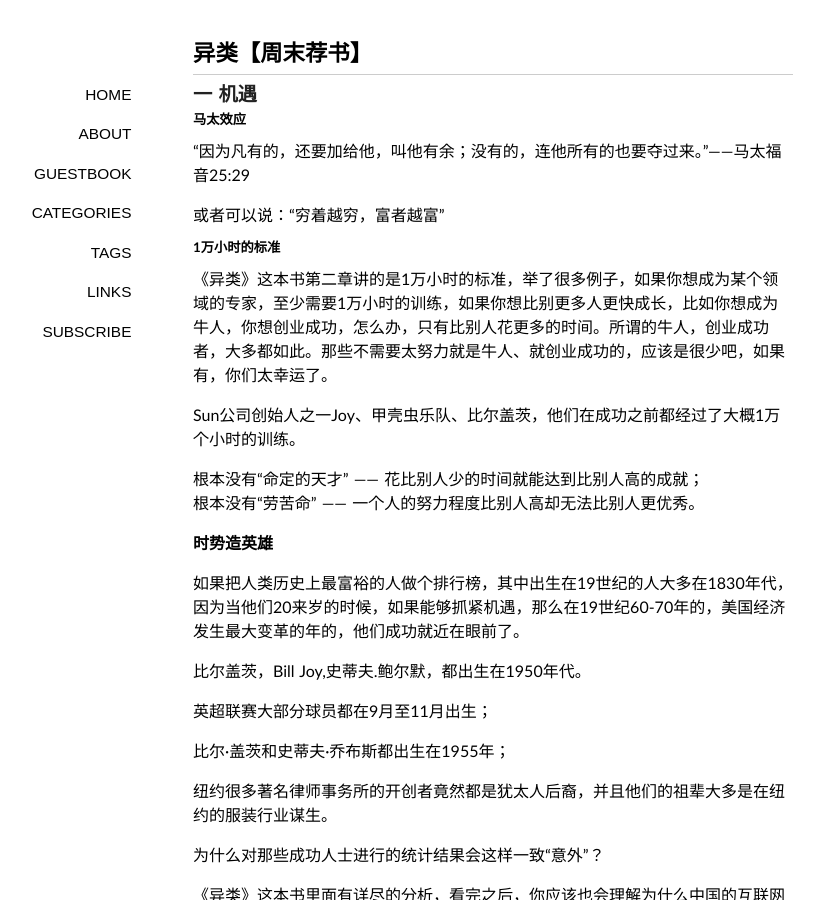
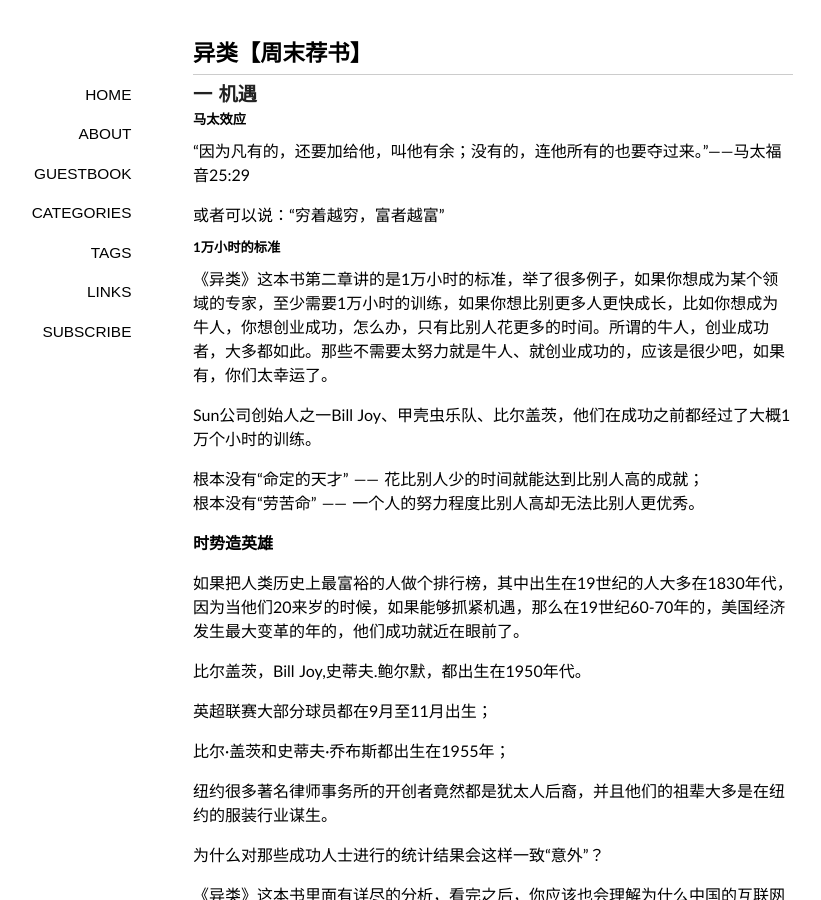
Before and after one commit to wufawei/wufawei.github.com, a Jekyll site: the page built from _posts/201307/2013-07-14-outliers.md, in a window 1280 px wide and 900 px high. Shown: the whole window, without its empty margins (147-968 px from the left). Built offline with Jekyll 4.4.1, drawn with Linux system fonts in a browser that asks for light colours; some web fonts are replaced; Markdown is read by kramdown in place of the engine named in the settings; comment, search, counter and statistics services are not loaded.

Commit message:
adjust format

```diff
--- a/_posts/201307/2013-07-14-outliers.md
+++ b/_posts/201307/2013-07-14-outliers.md
@@ -20,7 +20,7 @@
 ##### 1万小时的标准
 《异类》这本书第二章讲的是1万小时的标准，举了很多例子，如果你想成为某个领域的专家，至少需要1万小时的训练，如果你想比别更多人更快成长，比如你想成为牛人，你想创业成功，怎么办，只有比别人花更多的时间。所谓的牛人，创业成功者，大多都如此。那些不需要太努力就是牛人、就创业成功的，应该是很少吧，如果有，你们太幸运了。
 
-Sun公司创始人之一Joy、甲壳虫乐队、比尔盖茨，他们在成功之前都经过了大概1万个小时的训练。
+Sun公司创始人之一Bill Joy、甲壳虫乐队、比尔盖茨，他们在成功之前都经过了大概1万个小时的训练。
 
 根本没有“命定的天才” ——  花比别人少的时间就能达到比别人高的成就；
 根本没有“劳苦命”    ——   一个人的努力程度比别人高却无法比别人更优秀。
@@ -42,7 +42,7 @@
 
 《异类》这本书里面有详尽的分析，看完之后，你应该也会理解为什么中国的互联网大公司，很多都创建于1997年、1998年左右。
 
-
+<br>
 ### 二 文化
 
 除了机遇之外，他们的成功还需要上辈人的文化熏陶：中国人的数学之所以比西方人的数学成绩优秀，得意于中国人根植水稻的勤劳精神和汉字读音的简洁明了。
@@ -53,7 +53,7 @@
 
 或许你需要读读《异类》，了解下飞机失事的族裔理论。
 
-
+<br>
 ### 三 总结 ##
 
 从《异类》一书中，你能体会到机遇对成功是如此的重要。天时、地利、人和，缺一不可。
```
